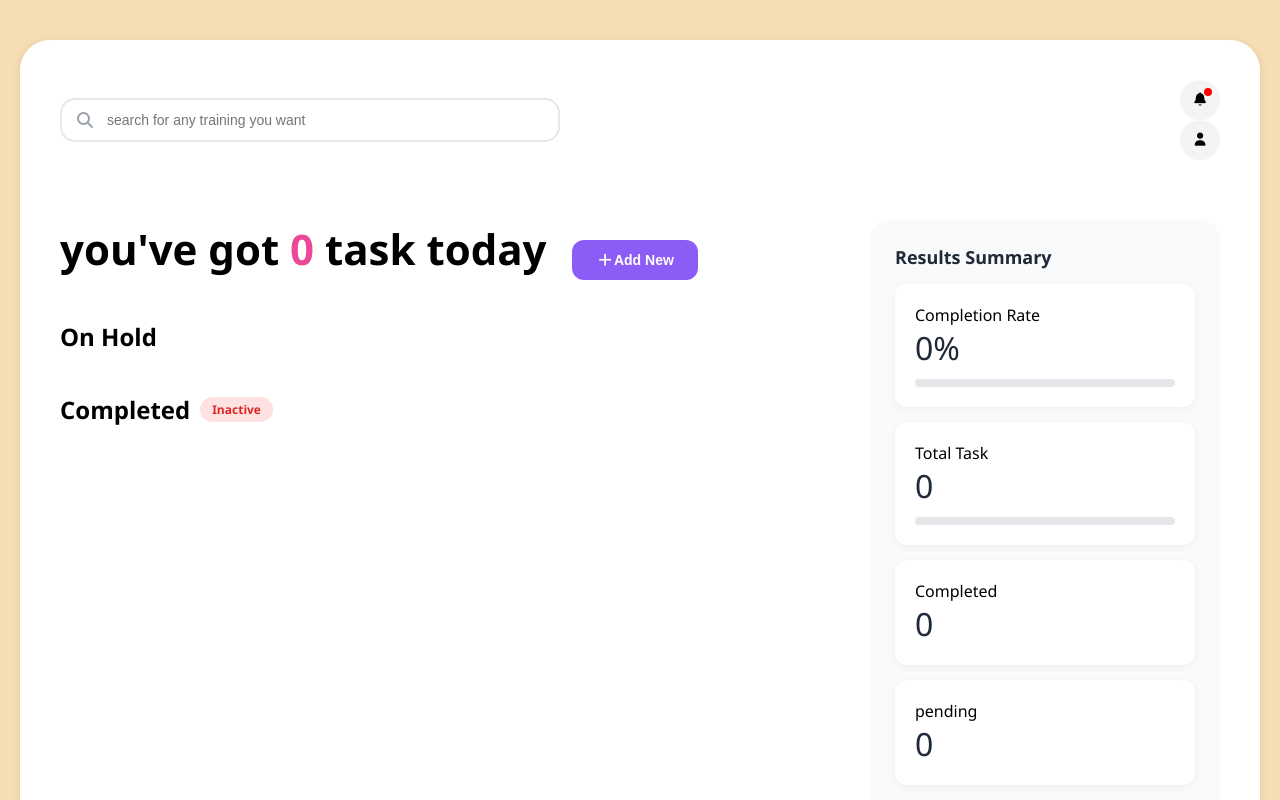
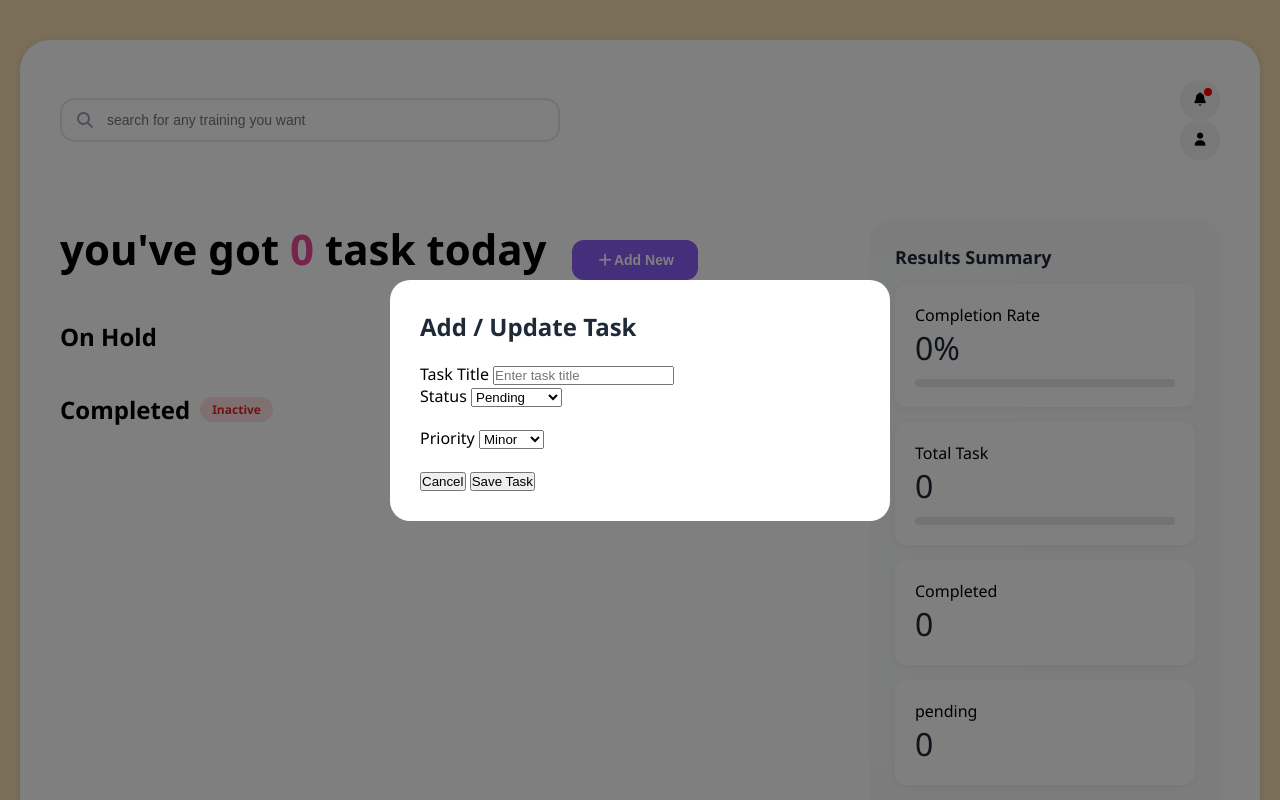
Before and after one commit to shrutiantil/To-do-list, a plain HTML site: page index.html in a window 1280 px wide. Shown: the top 800 px of the page. Drawn offline with Linux system fonts and the light colour scheme; a script that the page names is missing.

Commit message:
changeas

```diff
--- a/index.html
+++ b/index.html
@@ -135,7 +135,6 @@
     <div class="modal-content">
         <h2 class="modal-header">Add / Update Task</h2>
         <form id="taskForm">
-
         <div>
             <label>Task Title</label>
             <input type="text" id="taskTitle" placeholder="Enter task title " required >
@@ -144,13 +143,34 @@
         <div class="form-group">
             <label>Status</label>
             <select id="taskStatus">
+
             <option value="pending">Pending</option>
-                        <option value="pending">Pending</option>
-            <option value="pending">Pending</option>
+            <option value="progress">In Progress</option>
+            <option value="completed">Completed</option>
 
-              </select>
+            </select>
+        </div>
 
+
+        <div class="form-group">
+            <label>Priority</label>
+            <select id="taskPriority">
+
+            <option value="minor">Minor</option>
+            <option value="normal">Normal</option>
+            <option value="crirical">Critical</option>
+
+            </select>
         </div>
+
+        <div class="modal-actiions">
+            <button  type="button" class="btn btn-secondary" onclick="closeModal()">
+                Cancel
+            </button>
+
+            <button type="submit" class="btn-primary">Save Task</button>
+        </div>
+
         </form>
     </div>
 </div>
--- a/style.css
+++ b/style.css
@@ -305,3 +305,36 @@ background: #8b5cf6;
 border-radius: 10px;
 transition: width 0.5s ease;
 }
+
+.modal {
+    display: flex;
+    position: fixed;
+    top: 0;
+    left: 0;
+    width: 100%;
+    height: 100%;
+    background: rgba(0,0,0,0.5);
+    z-index: 1000;
+    align-items: center;
+    justify-content: center;
+}
+
+.modal.active {
+    display: flex;
+}
+
+.modal-content {
+background: white;
+padding: 30px;
+border-radius: 20px;
+width: 90%;
+max-width: 500px;
+}
+
+.modal-header{font-size: 24px;
+font-weight: 700;
+margin-bottom: 20px;
+color: #1f2937;
+}
+
+.form-group{margin-bottom: 20px;}
```
